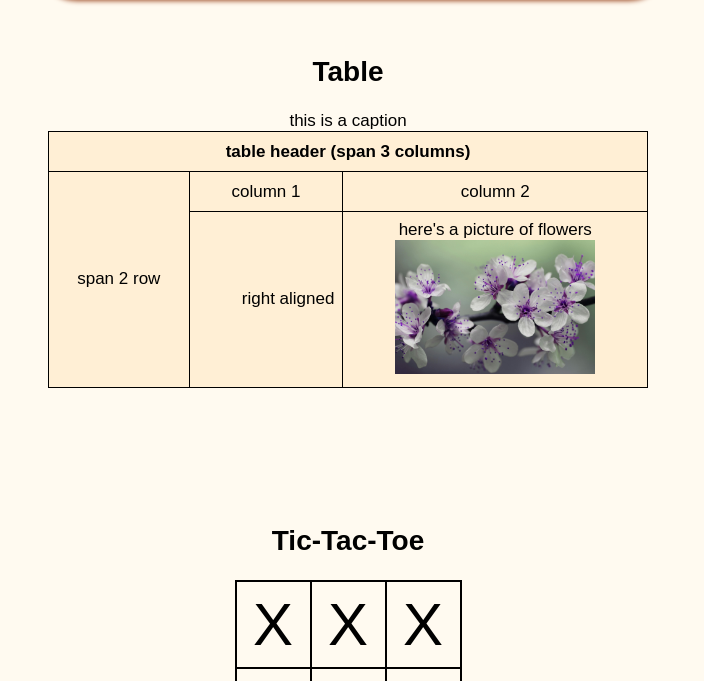
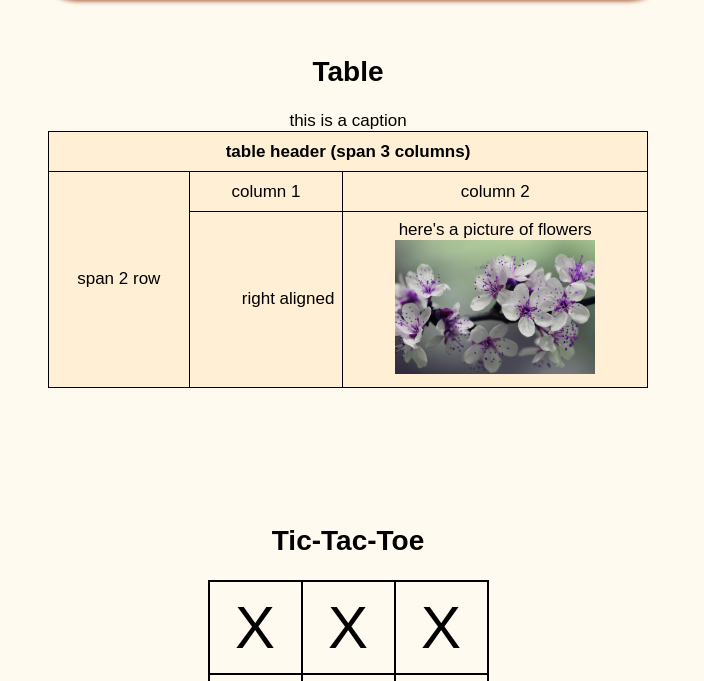
Before and after one commit to mlwang-7/CIS89A, a plain HTML site: page tables-forms/index.html in a window 1280 px wide. Shown: the part 119-800 px from the top of the page, without its empty margins (292-996 px from the left). Drawn offline with Linux system fonts and the light colour scheme.

Commit message:
Update style.css

```diff
--- a/tables-forms/style.css
+++ b/tables-forms/style.css
@@ -29,12 +29,6 @@ h2 {
     color: black;
     font-weight: bold;
 }
-
-/* sets box sizing for all elements */
-* {
-  box-sizing: border-box;
-}
-
 
 /* formatting for all parts of table */
 table, th, td {
```
